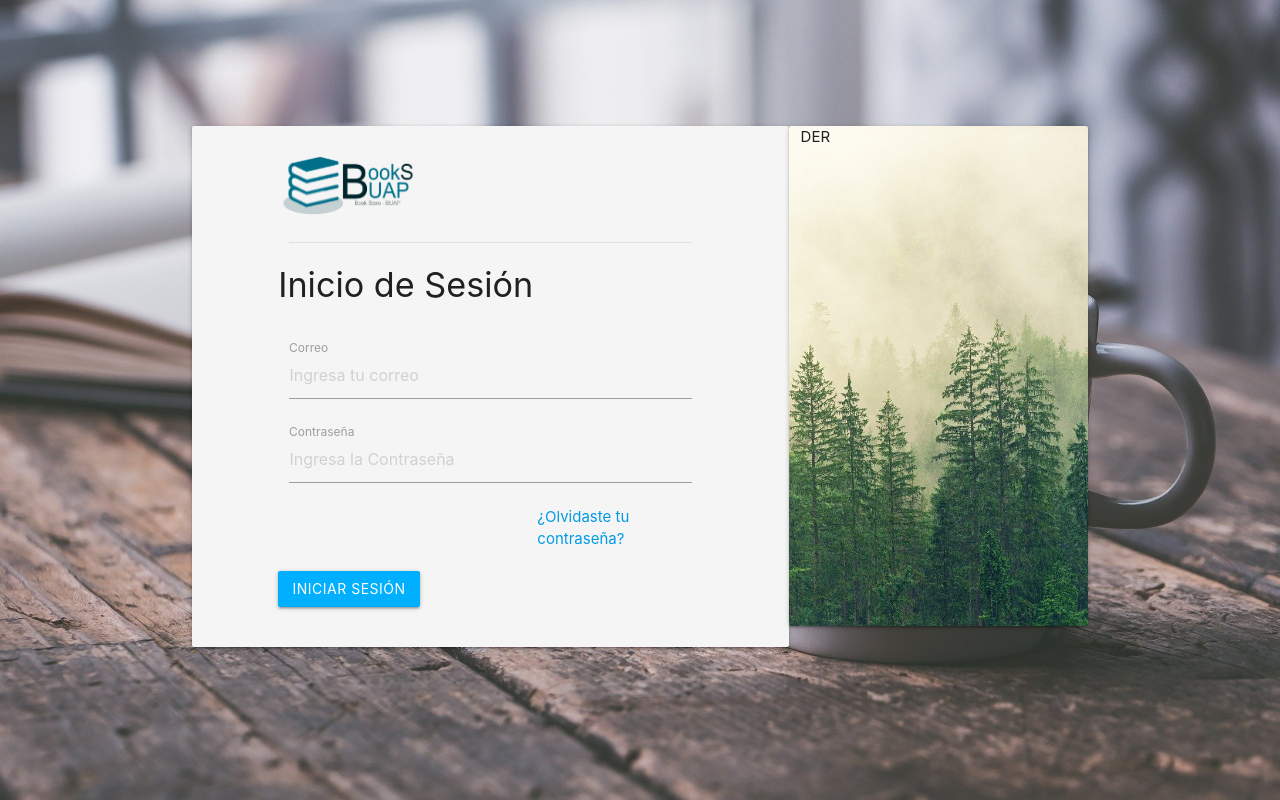
After one commit to JohnDan72/BookSBUAPFCC, a PHP site: page /app/views/login.php in a window 1280 px wide. The commit adds this page. Run offline with PHP 8.4, Linux system fonts and the light colour scheme; some libraries are stand-ins or nearby versions.

Commit message:
avances en la vista del Login.php, nota: problemas con el card de materialize

```diff
--- a/app/views/index.php
+++ b/app/views/index.php
@@ -55,7 +55,7 @@
 		</div>
 		<div class="col s12 m4 l4 center section_class">
 			<div class="row">
-				<i class="medium material-icons light-blue-text text-darken-4">home</i>
+				<i class="medium material-icons light-blue-text text-darken-4">insert_emoticon</i>
 			</div>
 			<div class="row">
 				<h5>Facilidad de uso</h5>
--- /dev/null
+++ b/app/views/login.php
@@ -0,0 +1,76 @@
+<?php $BASE_PATH = "/AppsWeb/ProyectoFinal/";?>
+<!DOCTYPE html>
+<html>
+<head>
+	<meta charset="UTF-8">
+    <meta name="viewport" content="width=device-width, initial-scale=1.0">
+    <meta http-equiv="X-UA-Compatible" content="ie=edge">
+	<!-- Compiled and minified CSS -->
+    <link rel="stylesheet" href="<?= $BASE_PATH;?>public/css/login.css">
+    <link rel="stylesheet" href="https://cdnjs.cloudflare.com/ajax/libs/materialize/1.0.0/css/materialize.min.css">
+    <link href="https://fonts.googleapis.com/icon?family=Material+Icons" rel="stylesheet">
+    <script src="https://cdnjs.cloudflare.com/ajax/libs/jquery/3.1.0/jquery.min.js"></script>
+</head>
+<body id="fondoLogin" class="responsive-img valign-wrapper">
+
+
+	<div class="container">
+		<div class="row">
+			<div class="col s12 m8 l8 card-panel grey lighten-4" >
+		      		<div class="container" style="margin-top: 30px;">
+		      			<div class="row">
+		      				<a href="index.php" class="brand-logo"><img id="id_logo" src="<?= $BASE_PATH;?>public/img/Logo.png" height="60px" width="140px"></a>
+		      			</div>
+		      			<div class="divider"></div>
+		      			<div class="row"><h4>Inicio de Sesión</h4></div>
+		      			<div class="row">
+		      				<form class="col s12">
+		      					<div class="row">
+							        <div class="input-field col s12">
+							          <input placeholder="Ingresa tu correo" id="id_correo" type="text" class="validate">
+							          <label for="id_correo">Correo</label>
+							        </div>
+							        <div class="input-field col s12">
+							          <input placeholder="Ingresa la Contraseña" id="id_pass" type="password" class="validate">
+							          <label for="id_pass">Contraseña</label>
+							        </div>
+							        <div class="clearfix"></div>
+							        <a class="col s12 m5 l5 offset-m7 offset-l7" href="forgotPassword.php"><span>¿Olvidaste tu contraseña?</span></a>
+							        <div class="clearfix"></div>
+
+							    </div>
+							    <div class="row">
+							    	<button class="btn waves-effect waves-light light-blue accent-3 col s12 m4 l4">Iniciar Sesión</button>
+							    </div>
+
+
+		      				</form>
+		      			</div>
+		      		</div>
+      		</div>
+      		<div id="panelDer" class="col s12 m4 l4 card-panel blue responsive-img hide-on-small-only" >
+      			DER
+      		</div>
+
+
+
+		</div>
+	</div>
+
+
+
+
+
+
+<script src="https://cdnjs.cloudflare.com/ajax/libs/materialize/1.0.0/js/materialize.min.js"></script>
+    <script type="text/javascript">
+    	M.AutoInit();
+
+    	$(document).ready(function(){
+    		$("#fondoLogin").css({
+	            "height": $(window).height() + "px"
+	        });
+		});
+    </script>
+</body>
+</html>
--- a/app/views/templates/navbar.php
+++ b/app/views/templates/navbar.php
@@ -4,7 +4,7 @@
 
 	<!-- Dropdown Structure -->
 <ul id="dropdown1" class="dropdown-content">
-  <li> <a href="#!"><i class="material-icons">account_circle</i>Iniciar Sesión</a></li>
+  <li> <a href="login.php"><i class="material-icons">account_circle</i>Iniciar Sesión</a></li>
   <!--li class="divider"></li-->
   <li><a href="#!"><i class="material-icons">assignment</i>Registrarse</a></li>
 </ul>
@@ -42,7 +42,7 @@
       <li><a href="index.php"><i class="material-icons">home</i>Inicio</a></li>
       <li><a href="libros.php"><i class="material-icons">book</i>Libros</a></li>
       <li><a href="faq.php"><i class="material-icons">question_answer</i>FAQ</a></li>
-      <li> <a href="#!"><i class="material-icons">account_circle</i>Iniciar Sesión</a></li>
+      <li> <a href="login.php"><i class="material-icons">account_circle</i>Iniciar Sesión</a></li>
       <!--li class="divider"></li-->
       <li><a href="#!"><i class="material-icons">assignment</i>Registrarse</a></li>
   </ul>
--- /dev/null
+++ b/public/css/login.css
@@ -0,0 +1,15 @@
+#fondoLogin {
+	 background: url("../img/fondoLogin2.jpg");
+     background-position: center;
+     background-attachment: contain;
+     background-size: cover;
+}
+
+
+#panelDer{
+	background: url("../img/fondoLogin1.jpg");
+	background-position: center;
+     background-attachment: contain;
+     background-size: cover;
+     min-height: 500px;
+}
```
Also changed, not shown: public/img/fondoLogin1.jpg (added), public/img/fondoLogin2.jpg (added).
